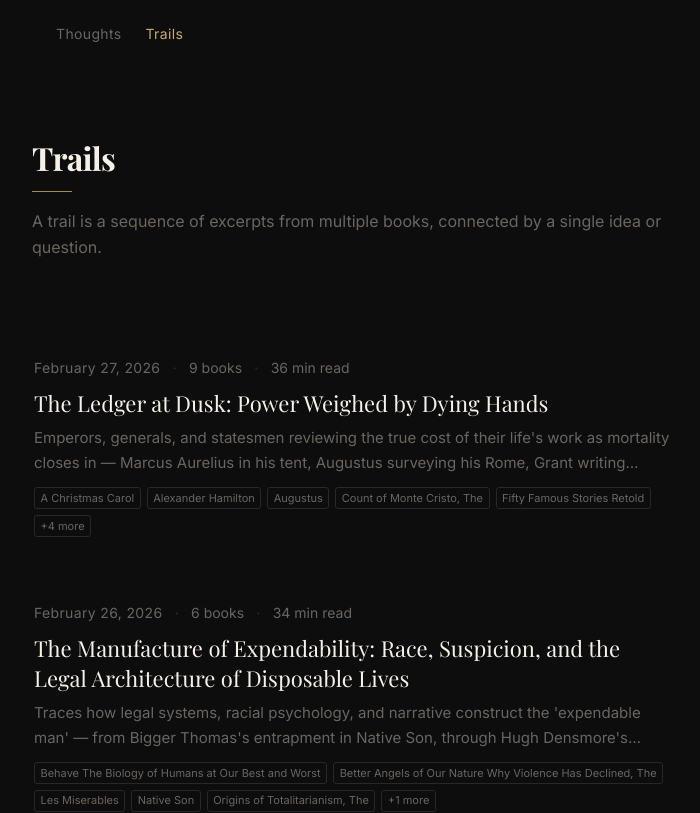
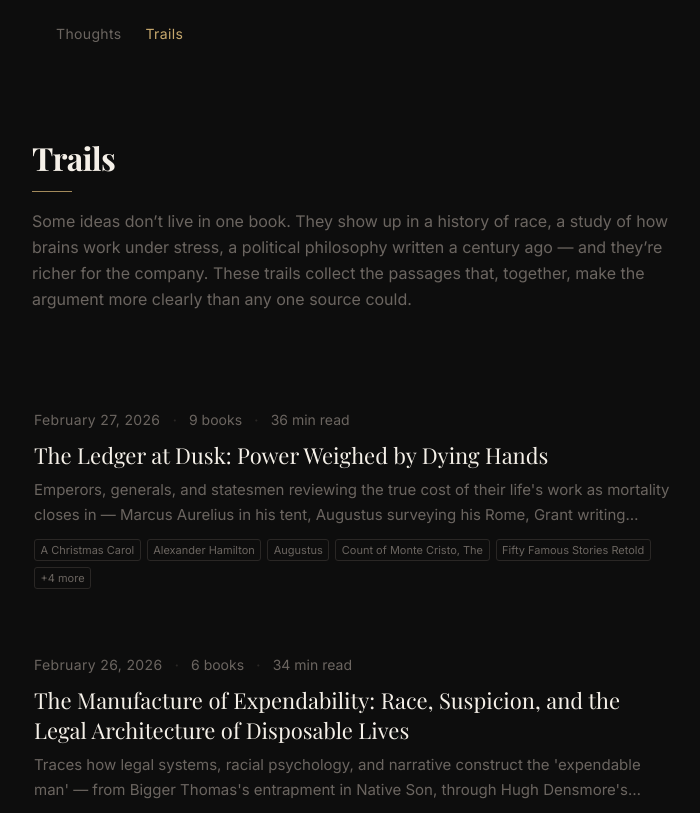
Before and after one commit to WCJR-2029/mikeherak-website, a Next.js app: page /trails in a window 1280 px wide. Shown: the top 813 px of the page, without its empty margins (288-988 px from the left). Built offline with nearby package versions, Linux system fonts and the light colour scheme.

Commit message:
Add explanatory intro to Trails index page
Co-Authored-By: Claude Sonnet 4.6 <noreply@anthropic.com>

```diff
--- a/src/app/trails/page.tsx
+++ b/src/app/trails/page.tsx
@@ -30,8 +30,11 @@ export default function TrailsPage() {
           </h1>
           <div className="mt-4 w-10 h-px bg-accent opacity-80" />
           <p className="mt-4 font-body text-base leading-relaxed text-muted">
-            A trail is a sequence of excerpts from multiple books, connected by
-            a single idea or question.
+            Some ideas don&rsquo;t live in one book. They show up in a history
+            of race, a study of how brains work under stress, a political
+            philosophy written a century ago &mdash; and they&rsquo;re richer
+            for the company. These trails collect the passages that, together,
+            make the argument more clearly than any one source could.
           </p>
         </header>
 
```
